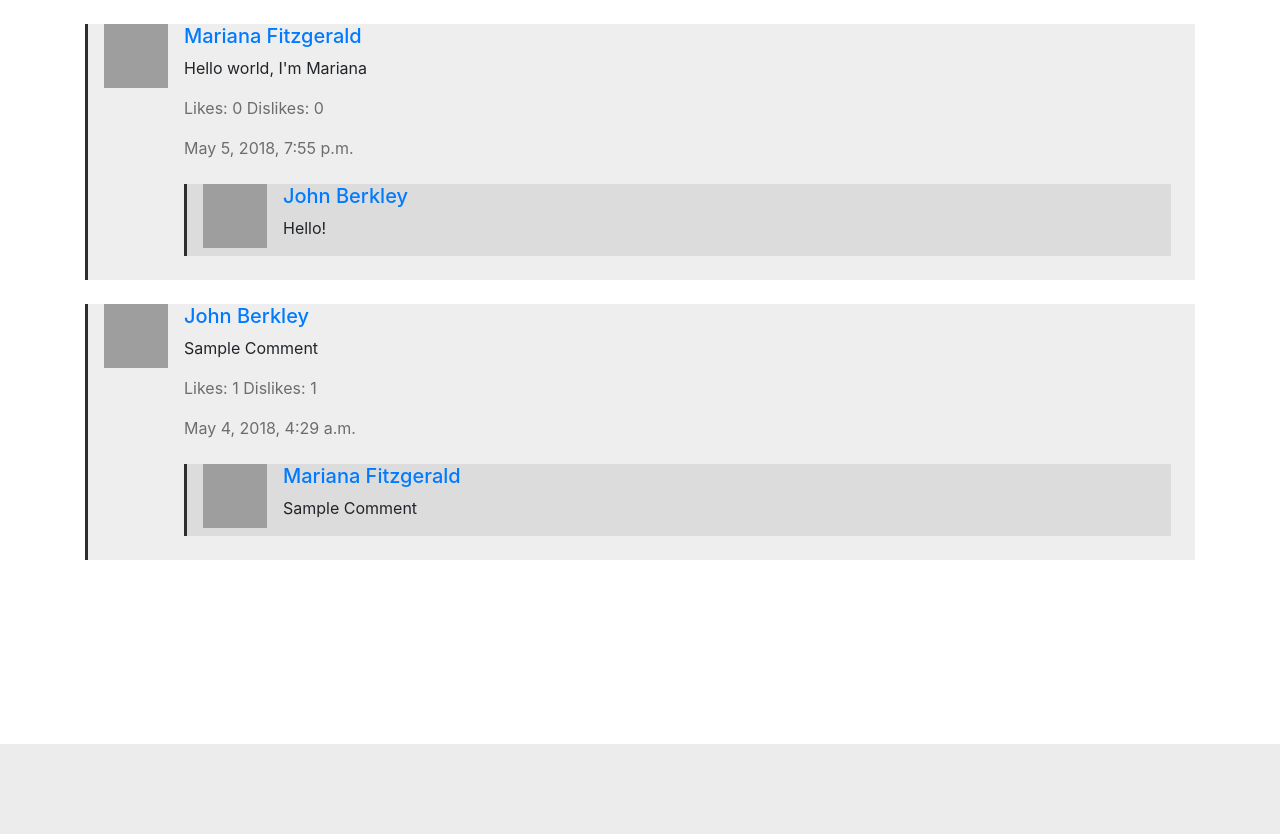
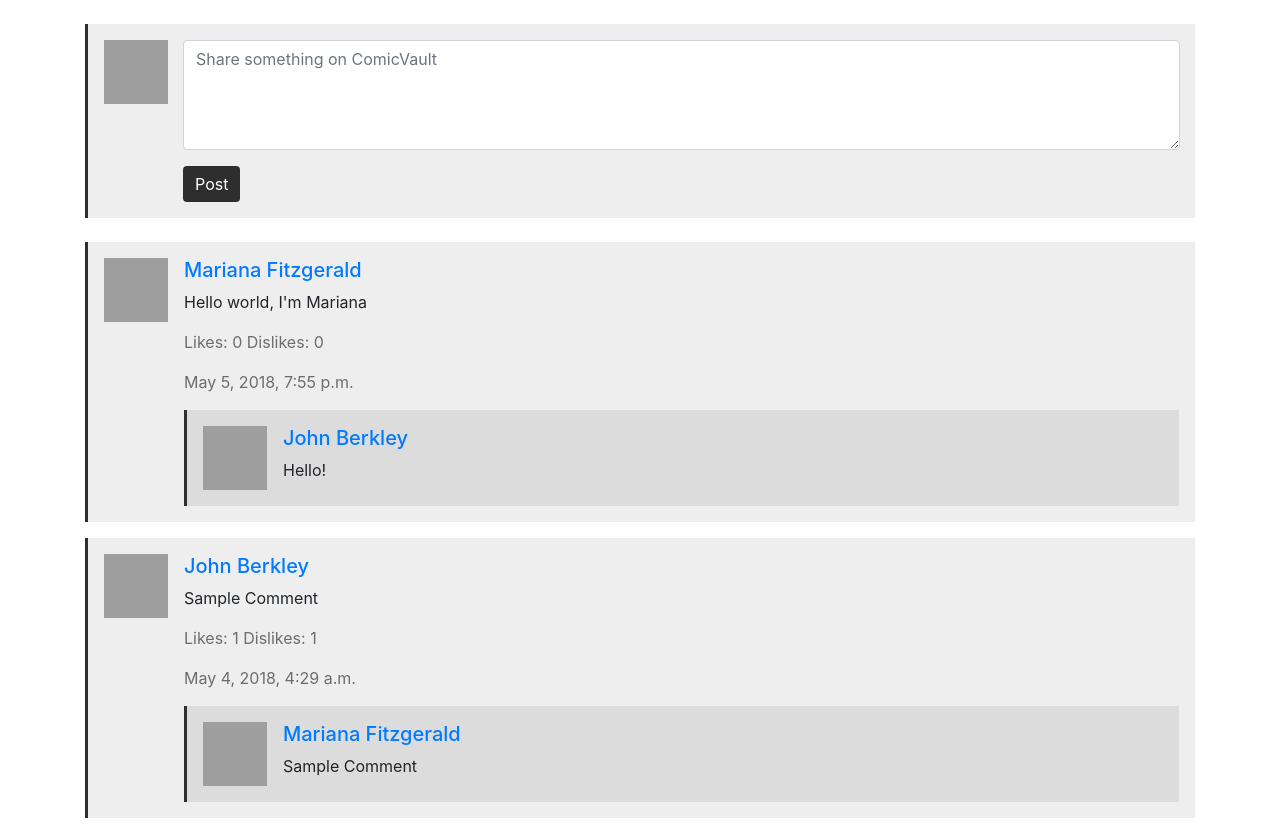
Before and after one commit to DigiTech-LLC/Comic-Vault, a Django app: page /timeline/ in a window 1280 px wide. Shown: the part 56-890 px from the top of the page. Before the commit the page ends 800 px from the top, so only its background shows below. Run offline with Django 3.2, Linux system fonts and the light colour scheme; a user stored in the database is signed in; data comes from the database, SQL or seed files in the repository; some libraries are stand-ins or nearby versions; grey boxes are pictures that could not be loaded.

Commit message:
Formatted text area for timeline post input

```diff
--- a/Vault/templates/Vault/timeline.html
+++ b/Vault/templates/Vault/timeline.html
@@ -1,5 +1,5 @@
 <!DOCTYPE html>
-<html lang="en">
+<html lang="en" xmlns="http://www.w3.org/1999/html">
 <head>
     <title>Comic Vault</title>
     <meta charset="utf-8">
@@ -32,15 +32,22 @@
 </nav>
 
 <div class="container w-80">
+    <div class="form-group media my-4" style="border-left: 3px solid #2E2E2E; background-color: #EEE">
+        <img class="ml-3 mt-3" src="{{ user.userprofile.profile_picture }}" alt="Profile Picture" height="64px" width="64px">
+        <div class="column container-fluid">
+            <textarea type="text" rows="4" class="form-control mt-3 mr-3 my-3" id="exampleFormControlInput1" placeholder="Share something on ComicVault"></textarea>
+            <button type="submit" class="btn btn-primary mb-3" style="background-color: #2E2E2E; border: none;">Post</button>
+        </div>
+    </div>
     {% if timeline_post_list %}
         {% for post in timeline_post_list %}
             <ul class="list-unstyled justify-content-center">
                 {% if post.user_profile_id == user.userprofile or post.user_profile_id in following_list %}
-                    <li class="media my-4" style="border-left: 3px solid #2E2E2E; background-color: #EEE">
-                        <img class="mr-3 ml-3" src="{{ post.user_profile_id.profile_picture }}" alt="Profile Picture"
+                    <li class="media my-3" style="border-left: 3px solid #2E2E2E; background-color: #EEE">
+                        <img class="mr-3 ml-3 mt-3" src="{{ post.user_profile_id.profile_picture }}" alt="Profile Picture"
                              height="64px" width="64px">
                         <div class="media-body">
-                            <h5 class="mt-0"><a href={% url 'profile' post.user_profile_id.id %}>{{ post.user_profile_id.first_name }} {{ post.user_profile_id.last_name }}</a></h5>
+                            <h5 class="mt-3"><a href={% url 'profile' post.user_profile_id.id %}>{{ post.user_profile_id.first_name }} {{ post.user_profile_id.last_name }}</a></h5>
                             <p>{{ post.content }}</p>
                             <p style="color:#6d6d6c;">Likes: {{ post.likes }} Dislikes: {{ post.dislikes }}</p>
                             <p style="color:#6d6d6c;"> {{ post.timestamp }} </p>
@@ -48,13 +55,13 @@
                                 {% if timeline_comment_list %}
                                     {% for comment in timeline_comment_list %}
                                         {% if comment.timeline_post_id == post %}
-                                            <li class="media my-4 mr-4" style="border-left: 3px solid #2E2E2E; background-color: #dcdcdc">
-                                                <a class="pr-3 ml-3" href="#">
+                                            <li class="media my-3 mr-3" style="border-left: 3px solid #2E2E2E; background-color: #dcdcdc">
+                                                <a class="pr-3 ml-3 mt-3 my-3" href="#">
                                                     <img src="{{ comment.user_profile_id.profile_picture }}"
                                                          alt="Profile Picture" height="64px" width="64px">
                                                 </a>
                                                 <div class="media-body">
-                                                    <h5 class="mt-0"><a
+                                                    <h5 class="mt-3"><a
                                                             href={% url 'profile' comment.user_profile_id.id %}>{{ comment.user_profile_id.first_name }} {{ comment.user_profile_id.last_name }}</a>
                                                     </h5>
                                                     <p>{{ comment.content }}</p>
```
